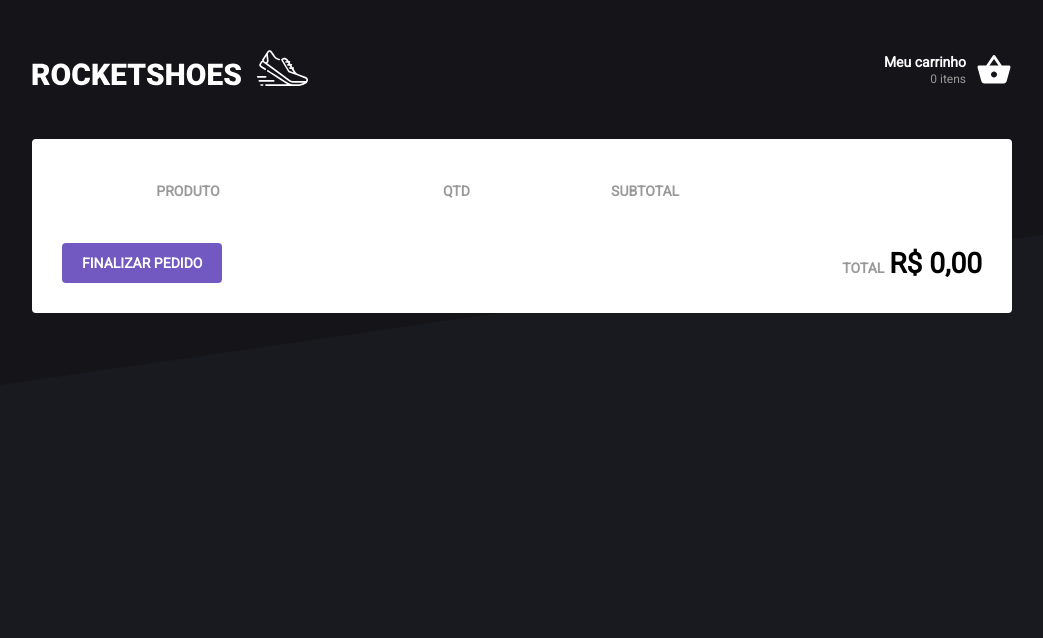
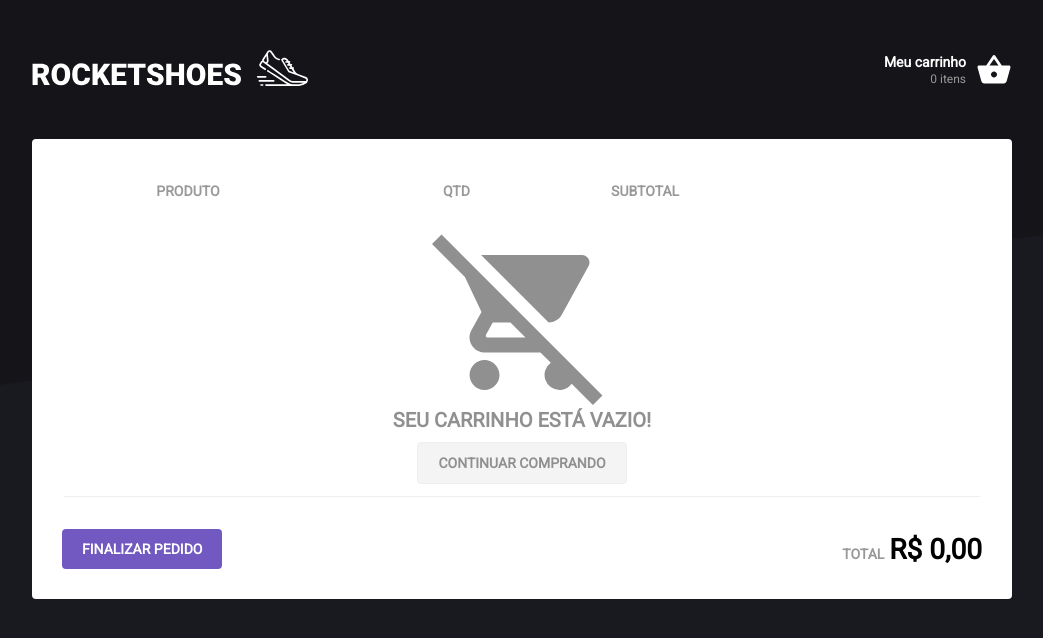
Before and after one commit to rbferreyra/rocketseat-ignite-desafio-03-trilha-reactjs, a React (Create React App) app: page /cart in a window 1280 px wide. Shown: the top 638 px of the page, without its empty margins (118-1161 px from the left). Built offline with nearby package versions, Linux system fonts and the light colour scheme.

Commit message:
Mensagem para caso o carrinho esteja vazio

```diff
--- a/src/pages/Cart/index.tsx
+++ b/src/pages/Cart/index.tsx
@@ -3,6 +3,7 @@ import {
   MdDelete,
   MdAddCircleOutline,
   MdRemoveCircleOutline,
+  MdRemoveShoppingCart,
 } from 'react-icons/md';
 
 import { useCart } from '../../hooks/useCart';
@@ -58,6 +59,9 @@ const Cart = (): JSX.Element => {
           </tr>
         </thead>
         <tbody>
+          {cartFormatted.length > 0
+            ? (
+              <>
                 {cartFormatted.map(product => {
                   return <tr data-testid="product" key={product.id}>
                     <td>
@@ -106,6 +110,19 @@ const Cart = (): JSX.Element => {
                     </td>
                   </tr>
                 })}
+              </>
+            )
+            : (
+              <tr data-testid="product" key="1">
+                <td colSpan={5} className="empty">
+                  <MdRemoveShoppingCart size={180} color="#909090" />
+                  <p>
+                    Seu carrinho está vazio!
+                  </p>
+                  <a href="/">Continuar comprando</a>
+                </td>
+              </tr>
+            )}
         </tbody>
       </ProductTable>
 
--- a/src/pages/Cart/styles.ts
+++ b/src/pages/Cart/styles.ts
@@ -41,6 +41,31 @@ export const ProductTable = styled.table`
   tbody td {
     padding: 12px;
     border-bottom: 1px solid #eee;
+    &.empty{
+      text-align: center;
+      text-transform: uppercase;
+      color: #909090;
+      p {
+        font-size:20px;
+        font-weight: bold;
+      }
+      a {
+        display: inline-block;
+        background: #f4f4f4;
+        color: #909090;
+        border: 1px solid #eee;
+        border-radius: 4px;
+        padding: 12px 20px;
+        font-weight: bold;
+        text-decoration: none;
+        transition: background 0.2s;
+        margin-top: 10px;
+
+        &:hover {
+          background: ${darken(0.06, '#f4f4f4')};
+        }
+      }
+    }
   }
 
   img {
```
Lines whose indentation alone changed are shown as unchanged.
